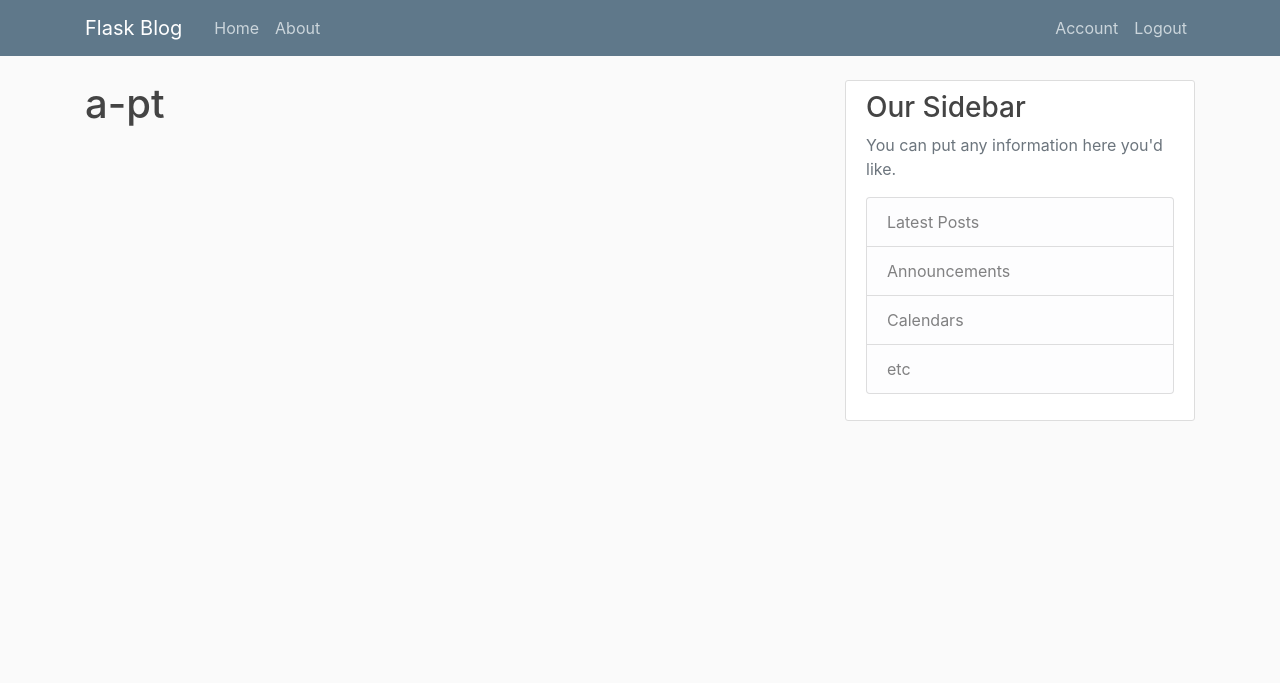
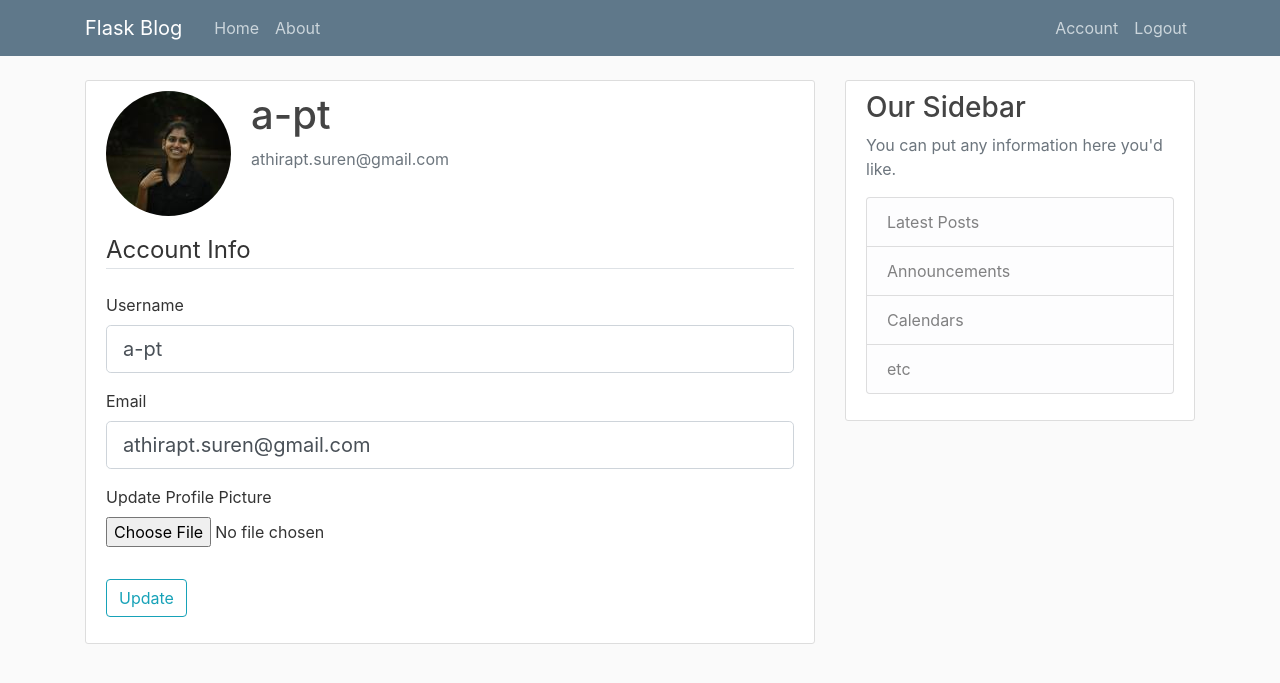
Before and after one commit to a-pt/flask-blog, a Flask app: page /account in a window 1280 px wide. Shown: the top 683 px of the page. Run offline with Flask 3, Linux system fonts and the light colour scheme; a user stored in the database is signed in; some libraries are stand-ins or nearby versions.

Commit message:
user account and profile picture

```diff
--- a/flask_blog/forms.py
+++ b/flask_blog/forms.py
@@ -1,7 +1,9 @@
 from flask_wtf import FlaskForm
+from flask_wtf.file import FileField, FileAllowed
 from wtforms import StringField, PasswordField, SubmitField, BooleanField
 from wtforms.validators import DataRequired, Length, Email, EqualTo, ValidationError
 from flask_blog.models import User
+from flask_login import current_user
 
 class RegistrationForm(FlaskForm):
     username = StringField('Username', validators=[DataRequired(), Length(min=2, max=20)])
@@ -25,3 +27,21 @@ class LoginForm(FlaskForm):
     password = PasswordField('Password', validators=[DataRequired()])
     remember = BooleanField('Remember Me')
     submit = SubmitField('Login')
+
+class UpdateAccountForm(FlaskForm):
+    username = StringField('Username', validators=[DataRequired(), Length(min=2, max=20)])
+    email = StringField('Email', validators=[DataRequired(), Email()])
+    picture = FileField('Update Profile Picture', validators=[FileAllowed(['jpg', 'png', 'jpeg'])])
+    submit = SubmitField('Update')
+
+    def validate_username(self, username):
+        if username.data != current_user.username:
+            user = User.query.filter_by(username=username.data).first()
+            if user:
+                raise ValidationError('That username is taken. Please choose a different one.')
+
+    def validate_email(self, email):
+        if email.data != current_user.email:
+            user = User.query.filter_by(email=email.data).first()
+            if user:
+                raise ValidationError('That email is taken. Please choose a different one.')
--- a/flask_blog/routes.py
+++ b/flask_blog/routes.py
@@ -1,6 +1,9 @@
+import secrets
+import os
+from PIL import Image
 from flask import render_template, url_for, redirect, flash, request
 from flask_blog import app, db, bcrypt
-from flask_blog.forms import RegistrationForm, LoginForm
+from flask_blog.forms import RegistrationForm, LoginForm, UpdateAccountForm
 from flask_blog.models import User, Post
 from flask_login import login_user, current_user, logout_user, login_required
 
@@ -64,7 +67,35 @@ def logout():
     logout_user()
     return redirect(url_for('home'))
 
-@app.route("/account")
+def save_picture(form_picture):
+    random_hex = secrets.token_hex(8)
+    _, f_ext = os.path.splitext(form_picture.filename)
+    picture_fn = random_hex + f_ext
+    picture_path = os.path.join(app.root_path, 'static/profile_pics', picture_fn)
+
+    # Resize image before saving
+    output_size = (125, 125)
+    image = Image.open(form_picture)
+    image.thumbnail(output_size)
+    image.save(picture_path)
+
+    return picture_fn
+
+@app.route("/account", methods=['GET', 'POST'])
 @login_required
 def account():
-    return render_template("account.html",title="Account")
+    form = UpdateAccountForm()
+    if form.validate_on_submit():
+        if form.picture.data:
+            picture_file = save_picture(form.picture.data)
+            current_user.image_file = picture_file
+        current_user.username = form.username.data
+        current_user.email = form.email.data
+        db.session.commit()
+        flash('Your account has been updated!', 'success')
+        return redirect(url_for('account'))
+    elif request.method == 'GET':
+        form.username.data = current_user.username
+        form.email.data = current_user.email
+    image_file = url_for('static', filename='profile_pics/' + current_user.image_file)
+    return render_template("account.html",title="Account", image_file=image_file, form=form)
--- a/flask_blog/templates/account.html
+++ b/flask_blog/templates/account.html
@@ -1,4 +1,56 @@
 {% extends "layout.html" %}
 {% block content %}
-    <h1>{{ current_user.username }}</h1>
+    <div class="content-section">
+        <div class="media">
+            <img class="rounded-circle account-img" src="{{ image_file }}">
+            <div class="media-body">
+                <h2 class="account-heading">{{ current_user.username }}</h2>
+                <p class="text-secondary">{{ current_user.email }}</p>
+            </div>
+        </div>
+        <form method="POST" action="" enctype="multipart/form-data">
+            {{ form.hidden_tag() }}
+            <fieldset class="form-group">
+                <legend class="border-bottom mb-4">Account Info</legend>
+                <div class="form-group">
+                    {{ form.username.label(class="form-control-label") }}
+                    {% if form.username.errors %}
+                        {{ form.username(class="form-control form-control-lg is-invalid") }}
+                        <div class="invalid-feedback">
+                            {% for error in form.username.errors %}
+                                <span>{{ error }}</span>
+                            {% endfor %}
+                        </div>
+                    {% else %}
+                        {{ form.username(class="form-control form-control-lg") }}
+                    {% endif %}
+                </div>
+                <div class="form-group">
+                    {{ form.email.label(class="form-control-label") }}
+                    {% if form.email.errors %}
+                        {{ form.email(class="form-control form-control-lg is-invalid") }}
+                        <div class="invalid-feedback">
+                            {% for error in form.email.errors %}
+                                <span>{{ error }}</span>
+                            {% endfor %}
+                        </div>
+                    {% else %}
+                        {{ form.email(class="form-control form-control-lg") }}
+                    {% endif %}
+                </div>
+                <div class="form-group">
+                    {{ form.picture.label() }}
+                    {{ form.picture(class = "form-control-file") }}
+                    {% if form.picture.errors %}
+                        {% for error in form.picture.errors %}
+                            <span class="text-danger">{{ error }}</span></br>
+                        {% endfor %}
+                    {% endif %}
+                </div>
+            </fieldset>
+            <div class="form-group">
+                {{ form.submit(class="btn btn-outline-info") }}
+            </div>
+        </form>
+    </div>
 {% endblock content %}
```
Also changed, not shown: flask_blog/static/profile_pics/7220efa5ebb087d6.jpg (added), flask_blog/static/profile_pics/default.jpg (added), instance/site.db.
